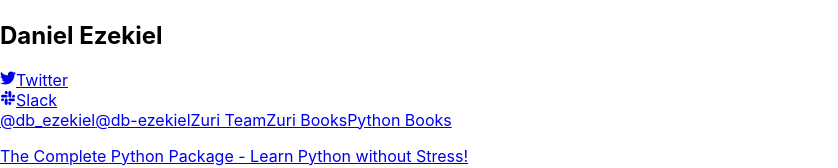
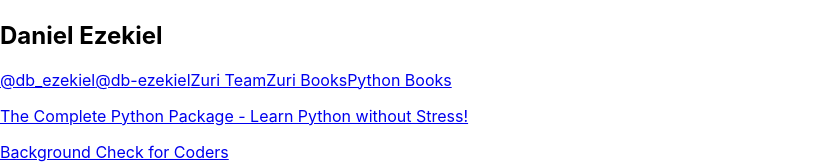
Before and after one commit to Daniel-Ezekiel/HNG-I9, a React (Create React App) app in the folder linktree-profile-page/: page / in a window 1280 px wide. Shown: the part 303-471 px from the top of the page, without its empty margins (0-838 px from the left). Built offline with nearby package versions, Linux system fonts and the light colour scheme.

Commit message:
deleted an unused component

```diff
--- a/linktree-profile-page/src/components/ProfileInfo.js
+++ b/linktree-profile-page/src/components/ProfileInfo.js
@@ -1,8 +1,4 @@
 import ProfileImage from "./ProfileImage";
-import TwitterAndSlack from "./TwitterAndSlack";
-
-import { FaTwitter } from 'react-icons/fa';
-import { FaSlack } from 'react-icons/fa';
 
 const ProfileInfo = ({elementId}) => {
     return (
@@ -10,11 +6,6 @@
             <ProfileImage imgUrl="https://danielezekiel.me/img/profile.webp" />
 
             <h1>Daniel Ezekiel</h1>
-
-            <div>
-                <TwitterAndSlack icon={<FaTwitter />} platform="Twitter"/>
-                <TwitterAndSlack icon={<FaSlack />}  platform="Slack"/>
-            </div>
         </section>
     );
 }
--- a/linktree-profile-page/src/components/TwitterAndSlack.js
+++ /dev/null
@@ -1,12 +0,0 @@
-const TwitterAndSlack = ({ icon, platform }) => {
-    return (
-            <div className="twt-slk">
-                <a href="https://twitter.com/db_ezekiel">
-                    {icon}
-                    <span className="platform">{platform}</span>
-                </a>
-            </div>
-    )
-}
-
-export default TwitterAndSlack;
```
